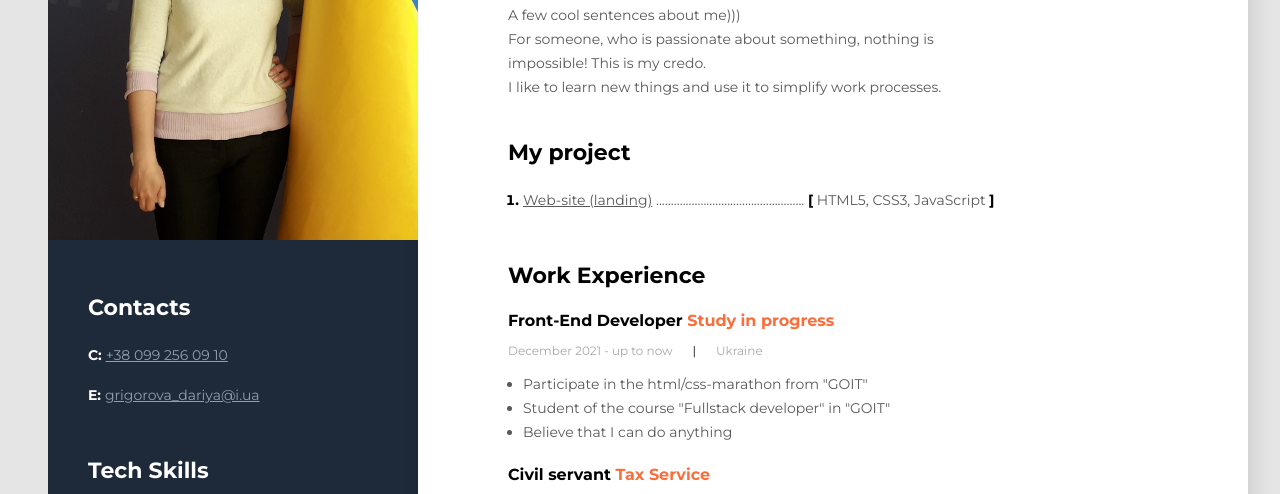
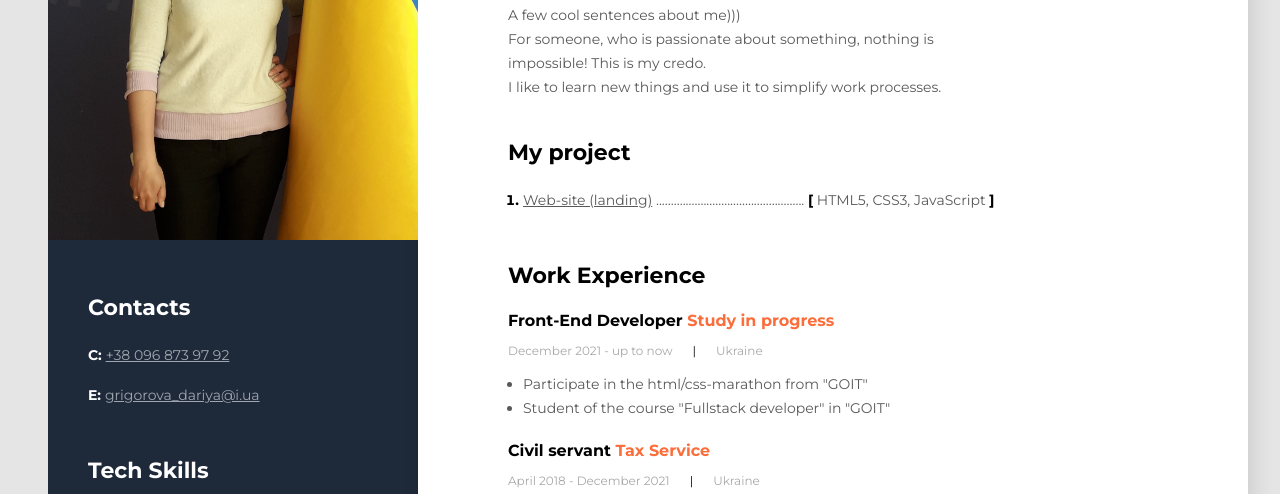
Before and after one commit to DaryaGrygorova/CV, a plain HTML site: page index.html in a window 1280 px wide. Shown: the part 284-778 px from the top of the page. Drawn offline with Linux system fonts and the light colour scheme.

Commit message:
ver. 1.1

```diff
--- a/css/styles.css
+++ b/css/styles.css
@@ -212,7 +212,7 @@ body {
   line-height: 24px;
 }
 .contact-link {
-  color: #949ead;
+  color: #a0a6af;
   font-weight: 400;
   font-style: normal;
   font-weight: normal;
--- a/index.html
+++ b/index.html
@@ -88,7 +88,6 @@
                 <span class="duties-list">Participate in the html/css-marathon from "GOIT"</span>
               </li>
               <li><span class="duties-list">Student of the course "Fullstack developer" in "GOIT" </span></li>
-              <li><span class="duties-list">Believe that I can do anything</span></li>
             </ul>
           </div>
           <!--Company 2 -->
@@ -151,7 +150,7 @@
           <div>
             <p>
               <span class="contact-title">C: </span>
-              <a href="tel:+380992560910" class="contact-link">+38 099 256 09 10</a>
+              <a href="tel:+380968739792" class="contact-link">+38 096 873 97 92</a>
             </p>
             <p>
               <span class="contact-title">E: </span>
```
